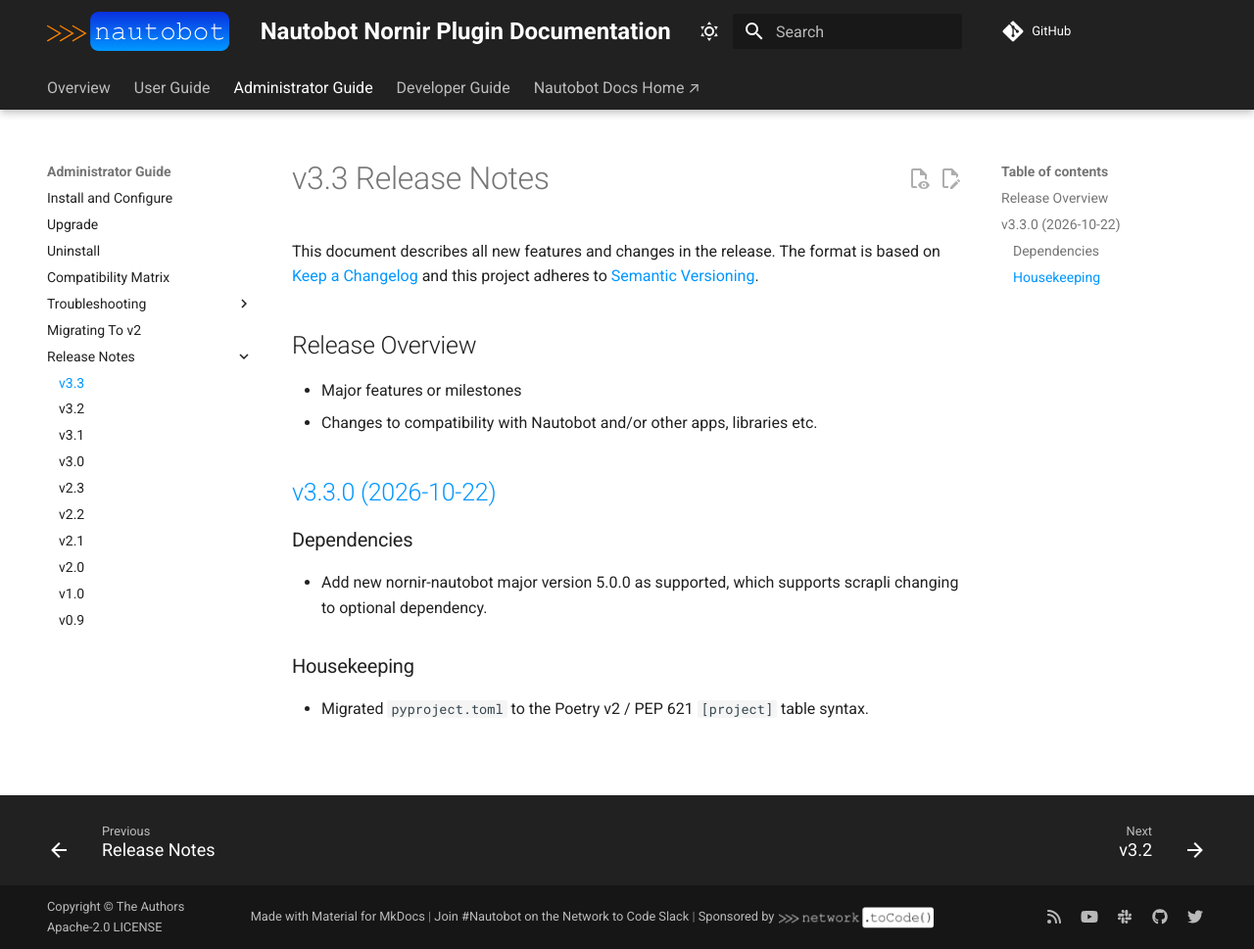
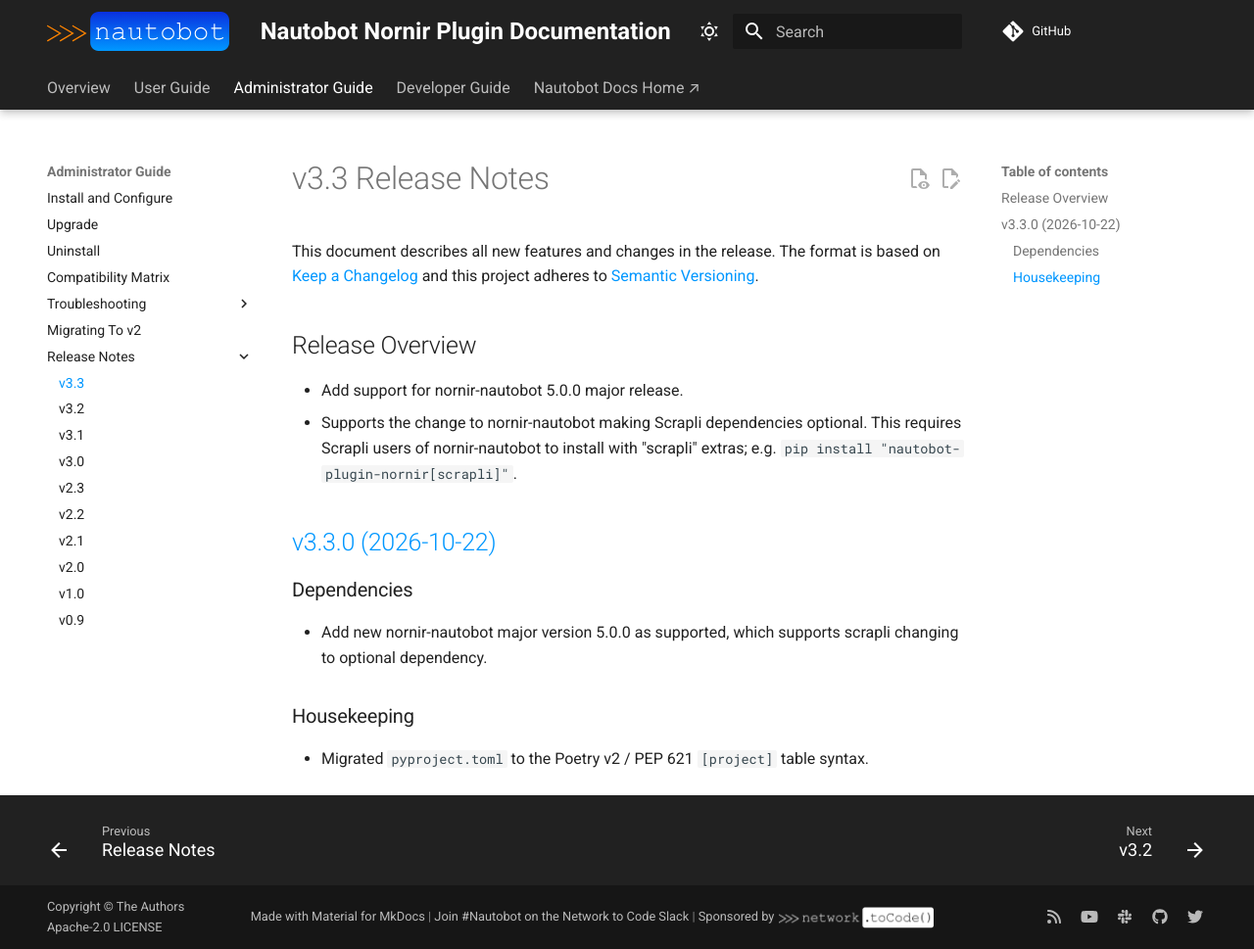
Before and after one commit to nautobot/nautobot-app-nornir, an MkDocs documentation site: the page built from docs/admin/release_notes/version_3.3.md, in a window 1280 px wide and 969 px high. Shown: the whole window at 98% size. Built offline with MkDocs 1.6.1 and Material for MkDocs 9.7.7, drawn with Linux system fonts in a browser that asks for light colours; comment, search, counter and statistics services are not loaded.

Commit message:
Apply suggestion from @jeffkala

```diff
--- a/docs/admin/release_notes/version_3.3.md
+++ b/docs/admin/release_notes/version_3.3.md
@@ -4,8 +4,8 @@
 
 ## Release Overview
 
-- Major features or milestones
-- Changes to compatibility with Nautobot and/or other apps, libraries etc.
+- Add support for nornir-nautobot 5.0.0 major release.
+- Supports the change to nornir-nautobot making Scrapli dependencies optional. This requires Scrapli users of nornir-nautobot to install with "scrapli" extras; e.g. `pip install "nautobot-plugin-nornir[scrapli]"`.
 
 <!-- towncrier release notes start -->
 
```
